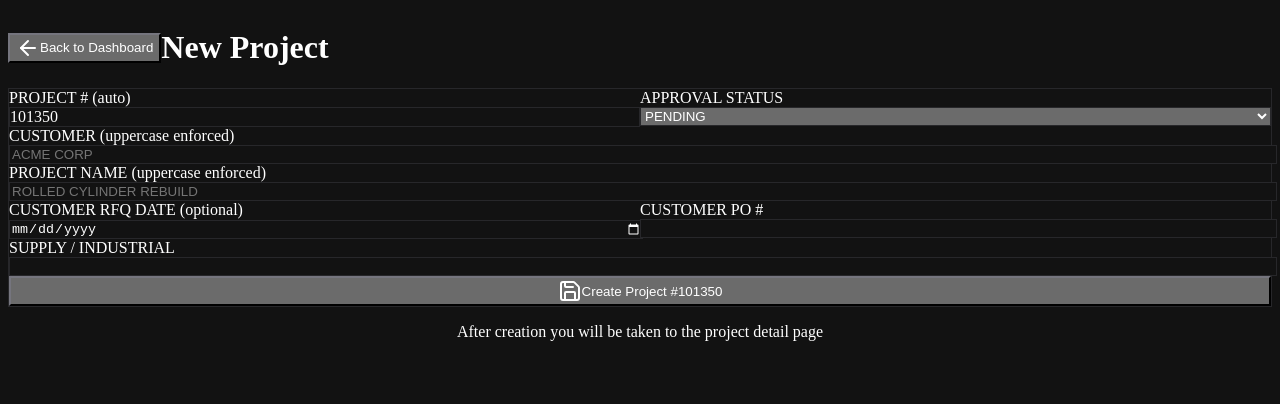
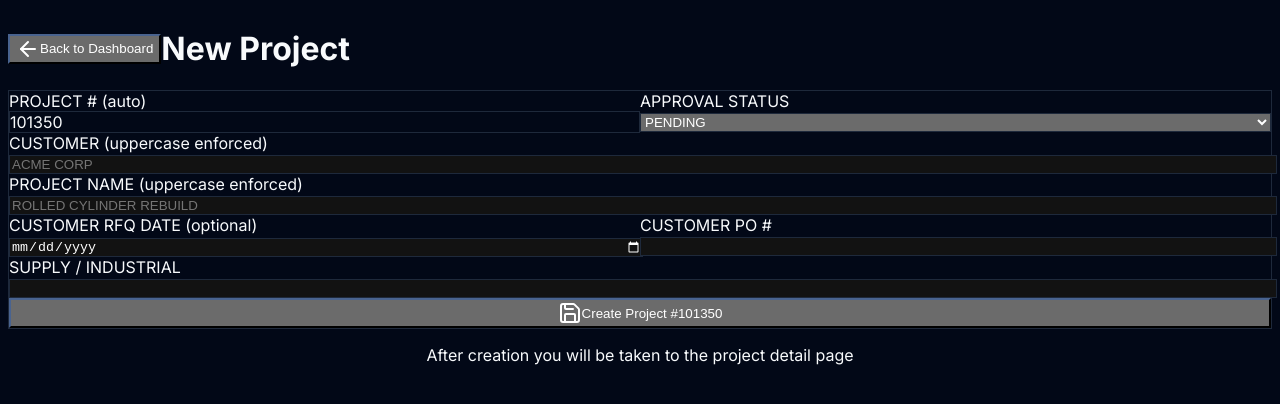
Before and after one commit to NestingNow/keystone-pms, a Next.js app: page /new-project in a window 1280 px wide. Shown: the top 404 px of the page. Built offline with nearby package versions, Linux system fonts and the light colour scheme; no server answers; the database is empty.

Commit message:
chore: cleanup

```diff
--- a/app/globals.css
+++ b/app/globals.css
@@ -5,47 +5,47 @@
 @layer base {
   :root {
     --background: 0 0% 100%;
-    --foreground: 240 10% 3.9%;
+    --foreground: 222.2 84% 4.9%;
     --card: 0 0% 100%;
-    --card-foreground: 240 10% 3.9%;
+    --card-foreground: 222.2 84% 4.9%;
     --popover: 0 0% 100%;
-    --popover-foreground: 240 10% 3.9%;
-    --primary: 240 5.9% 10%;
-    --primary-foreground: 0 0% 98%;
-    --secondary: 240 4.8% 95.9%;
-    --secondary-foreground: 240 5.9% 10%;
-    --muted: 240 4.8% 95.9%;
-    --muted-foreground: 240 3.8% 46.1%;
-    --accent: 240 4.8% 95.9%;
-    --accent-foreground: 240 5.9% 10%;
+    --popover-foreground: 222.2 84% 4.9%;
+    --primary: 221.2 83.2% 53.3%;
+    --primary-foreground: 210 40% 98%;
+    --secondary: 210 40% 96.1%;
+    --secondary-foreground: 222.2 47.4% 11.2%;
+    --muted: 210 40% 96.1%;
+    --muted-foreground: 215.4 16.3% 46.9%;
+    --accent: 210 40% 96.1%;
+    --accent-foreground: 222.2 47.4% 11.2%;
     --destructive: 0 84.2% 60.2%;
-    --destructive-foreground: 0 0% 98%;
-    --border: 240 5.9% 90%;
-    --input: 240 5.9% 90%;
-    --ring: 240 5.9% 10%;
+    --destructive-foreground: 210 40% 98%;
+    --border: 214.3 31.8% 91.4%;
+    --input: 214.3 31.8% 91.4%;
+    --ring: 221.2 83.2% 53.3%;
     --radius: 0.5rem;
   }
 
   .dark {
-    --background: 240 10% 3.9%;
-    --foreground: 0 0% 98%;
-    --card: 240 10% 3.9%;
-    --card-foreground: 0 0% 98%;
-    --popover: 240 10% 3.9%;
-    --popover-foreground: 0 0% 98%;
-    --primary: 0 0% 98%;
-    --primary-foreground: 240 5.9% 10%;
-    --secondary: 240 3.7% 15.9%;
-    --secondary-foreground: 0 0% 98%;
-    --muted: 240 3.7% 15.9%;
-    --muted-foreground: 240 5% 64.9%;
-    --accent: 240 3.7% 15.9%;
-    --accent-foreground: 0 0% 98%;
+    --background: 222.2 84% 4.9%;
+    --foreground: 210 40% 98%;
+    --card: 222.2 84% 4.9%;
+    --card-foreground: 210 40% 98%;
+    --popover: 222.2 84% 4.9%;
+    --popover-foreground: 210 40% 98%;
+    --primary: 217.2 91.2% 59.8%;
+    --primary-foreground: 222.2 47.4% 11.2%;
+    --secondary: 217.2 32.6% 17.5%;
+    --secondary-foreground: 210 40% 98%;
+    --muted: 217.2 32.6% 17.5%;
+    --muted-foreground: 215 20.2% 65.1%;
+    --accent: 217.2 32.6% 17.5%;
+    --accent-foreground: 210 40% 98%;
     --destructive: 0 62.8% 30.6%;
-    --destructive-foreground: 0 0% 98%;
-    --border: 240 3.7% 15.9%;
-    --input: 240 3.7% 15.9%;
-    --ring: 240 4.9% 83.9%;
+    --destructive-foreground: 210 40% 98%;
+    --border: 217.2 32.6% 17.5%;
+    --input: 217.2 32.6% 17.5%;
+    --ring: 224.3 76.3% 48%;
   }
 }
 
@@ -54,30 +54,8 @@
     border-color: hsl(var(--border));
   }
 
-  html {
-    color-scheme: dark;
-  }
-
   body {
-    font-feature-settings: "rlig" 1, "calt" 1;
+    background-color: hsl(var(--background));
+    color: hsl(var(--foreground));
   }
 }
-
-/* Nice scrollbar */
-::-webkit-scrollbar {
-  width: 6px;
-  height: 6px;
-}
-
-::-webkit-scrollbar-track {
-  background: #18181b;
-}
-
-::-webkit-scrollbar-thumb {
-  background: #3f3f46;
-  border-radius: 20px;
-}
-
-::-webkit-scrollbar-thumb:hover {
-  background: #52525b;
-}
--- a/app/layout.tsx
+++ b/app/layout.tsx
@@ -1,10 +1,15 @@
-import type { Metadata } from 'next';
-import './globals.css';
+import type { Metadata } from "next";
+import { Inter } from "next/font/google";
+import "./globals.css";
+import { ThemeProvider } from "@/components/theme-provider";
+import { SupabaseProvider } from "@/components/supabase-provider";
+import { Toaster } from "@/components/ui/sonner";   // ← this is the only line that matters
+
+const inter = Inter({ subsets: ["latin"] });
 
 export const metadata: Metadata = {
-  title: 'Keystone Supply PMS',
-  description: 'Realtime project management • Zero file movement',
-  icons: { icon: '/favicon.ico' },
+  title: "Keystone Supply - Project Management",
+  description: "Internal project tracking and document automation",
 };
 
 export default function RootLayout({
@@ -14,7 +19,19 @@ export default function RootLayout({
 }) {
   return (
     <html lang="en" className="dark" suppressHydrationWarning>
-      <body>{children}</body>
+      <body className={`${inter.className}`}>
+        <ThemeProvider
+          attribute="class"
+          defaultTheme="dark"
+          enableSystem={false}
+          forcedTheme="dark"
+        >
+          <SupabaseProvider>
+            {children}
+            <Toaster />
+          </SupabaseProvider>
+        </ThemeProvider>
+      </body>
     </html>
   );
 }
--- a/app/new-project/page.tsx
+++ b/app/new-project/page.tsx
@@ -17,12 +17,13 @@ export default function NewProject() {
   const [loading, setLoading] = useState(false);
   const [projectNumber, setProjectNumber] = useState<number | null>(null);
 
+  type Approval = 'PENDING' | 'ACCEPTED' | 'REJECTED';
   const [form, setForm] = useState({
     customer: '',
     project_name: '',
     customer_rfq: '',
     customer_po: '',
-    customer_approval: 'PENDING' as const,
+    customer_approval: 'PENDING' as Approval,
     supply_industrial: '',
   });
 
@@ -107,7 +108,7 @@ export default function NewProject() {
             <label className="text-xs text-zinc-500 block mb-2">APPROVAL STATUS</label>
             <select
               value={form.customer_approval}
-              onChange={e => setForm(prev => ({...prev, customer_approval: e.target.value as any}))}
+              onChange={e => setForm(prev => ({ ...prev, customer_approval: e.target.value as Approval }))}
               className="w-full bg-zinc-800 border border-zinc-700 rounded-2xl px-6 py-4 text-lg"
             >
               <option value="PENDING">PENDING</option>
--- a/app/page.tsx
+++ b/app/page.tsx
@@ -103,9 +103,13 @@ export default function Dashboard() {
       });
       setLastUpdated(new Date());
       setError(null);
-    } catch (err: any) {
+    } catch (err: unknown) {
       console.error('Dashboard fetch error:', err);
-      setError(err.message || 'Failed to load metrics');
+      if (err instanceof Error) {
+        setError(err.message || 'Failed to load metrics');
+      } else {
+        setError(String(err) || 'Failed to load metrics');
+      }
     } finally {
       setLoading(false);
     }
--- /dev/null
+++ b/components/supabase-provider.tsx
@@ -0,0 +1,34 @@
+"use client";
+
+import { createBrowserClient } from "@supabase/ssr";
+import { createContext, useContext, useState, ReactNode } from "react";
+
+type SupabaseContextType = {
+  supabase: ReturnType<typeof createBrowserClient>;
+};
+
+const SupabaseContext = createContext<SupabaseContextType | undefined>(undefined);
+
+export function SupabaseProvider({ children }: { children: ReactNode }) {
+  const [supabaseClient] = useState(() =>
+    createBrowserClient(
+      process.env.NEXT_PUBLIC_SUPABASE_URL!,
+      process.env.NEXT_PUBLIC_SUPABASE_ANON_KEY!
+    )
+  );
+
+  return (
+    <SupabaseContext.Provider value={{ supabase: supabaseClient }}>
+      {children}
+    </SupabaseContext.Provider>
+  );
+}
+
+// Optional hook for future use (projects page, remnants, etc.)
+export const useSupabase = () => {
+  const context = useContext(SupabaseContext);
+  if (context === undefined) {
+    throw new Error("useSupabase must be used within SupabaseProvider");
+  }
+  return context;
+};
--- /dev/null
+++ b/components/theme-provider.tsx
@@ -0,0 +1,10 @@
+"use client";
+
+import * as React from "react";
+import { ThemeProvider as NextThemesProvider } from "next-themes";
+
+type ThemeProviderProps = React.ComponentProps<typeof NextThemesProvider>;
+
+export function ThemeProvider({ children, ...props }: ThemeProviderProps) {
+  return <NextThemesProvider {...props}>{children}</NextThemesProvider>;
+}
--- /dev/null
+++ b/components/ui/sonner.tsx
@@ -0,0 +1,45 @@
+"use client"
+
+import {
+  CircleCheck,
+  Info,
+  LoaderCircle,
+  OctagonX,
+  TriangleAlert,
+} from "lucide-react"
+import { useTheme } from "next-themes"
+import { Toaster as Sonner } from "sonner"
+
+type ToasterProps = React.ComponentProps<typeof Sonner>
+
+const Toaster = ({ ...props }: ToasterProps) => {
+  const { theme = "system" } = useTheme()
+
+  return (
+    <Sonner
+      theme={theme as ToasterProps["theme"]}
+      className="toaster group"
+      icons={{
+        success: <CircleCheck className="h-4 w-4" />,
+        info: <Info className="h-4 w-4" />,
+        warning: <TriangleAlert className="h-4 w-4" />,
+        error: <OctagonX className="h-4 w-4" />,
+        loading: <LoaderCircle className="h-4 w-4 animate-spin" />,
+      }}
+      toastOptions={{
+        classNames: {
+          toast:
+            "group toast group-[.toaster]:bg-background group-[.toaster]:text-foreground group-[.toaster]:border-border group-[.toaster]:shadow-lg",
+          description: "group-[.toast]:text-muted-foreground",
+          actionButton:
+            "group-[.toast]:bg-primary group-[.toast]:text-primary-foreground",
+          cancelButton:
+            "group-[.toast]:bg-muted group-[.toast]:text-muted-foreground",
+        },
+      }}
+      {...props}
+    />
+  )
+}
+
+export { Toaster }
--- a/lib/microsoft-graph.ts
+++ b/lib/microsoft-graph.ts
@@ -1,5 +1,3 @@
-import { supabase } from './supabase';
-
 export const createProjectFolders = async (
   projectNumber: number,
   customer: string,
--- a/tailwind.config.js
+++ b/tailwind.config.js
@@ -3,8 +3,8 @@ module.exports = {
   darkMode: ["class"],
   content: [
     "./app/**/*.{js,ts,jsx,tsx,mdx}",
+    "./pages/**/*.{js,ts,jsx,tsx,mdx}",
     "./components/**/*.{js,ts,jsx,tsx,mdx}",
-    "./lib/**/*.{js,ts,jsx,tsx,mdx}",
   ],
   theme: {
     extend: {
@@ -48,7 +48,22 @@ module.exports = {
         md: "calc(var(--radius) - 2px)",
         sm: "calc(var(--radius) - 4px)",
       },
+      keyframes: {
+        "accordion-down": {
+          from: { height: "0" },
+          to: { height: "var(--radix-accordion-content-height)" },
+        },
+        "accordion-up": {
+          from: { height: "var(--radix-accordion-content-height)" },
+          to: { height: "0" },
+        },
+      },
+      animation: {
+        "accordion-down": "accordion-down 0.2s ease-out",
+        "accordion-up": "accordion-up 0.2s ease-out",
+      },
     },
   },
-  plugins: [],
+  // eslint-disable-next-line @typescript-eslint/no-require-imports
+  plugins: [require("tailwindcss-animate")],
 };
```
Also changed, not shown: app/api/auth/[...nextauth]/route.ts (+7 -4 lines), lib/onedrive.ts (deleted, +0 -55 lines), package.json (+7 -3 lines), 1 other file (tests, documents, lock files or other folders).
